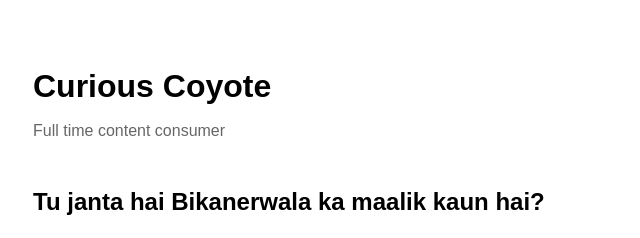
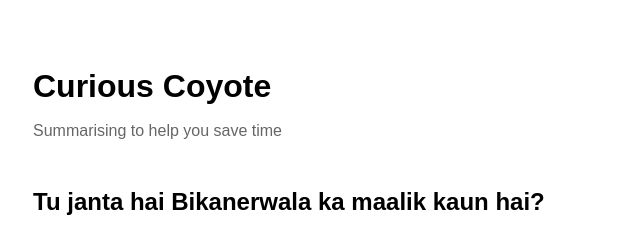
Before and after one commit to manirakesh20/curious-coyote, a plain HTML site: page Bikanerwala.html in a window 1280 px wide. Shown: the top 238 px of the page, 207-847 px from the left. Drawn offline with Linux system fonts and the light colour scheme.

Commit message:
Update Bikanerwala.html
- Changed subheader

```diff
--- a/Bikanerwala.html
+++ b/Bikanerwala.html
@@ -68,7 +68,7 @@
 <body>
     <header>
         <h1><a href="index.html" class="home-link">Curious Coyote</a></h1>
-        <div class="subtitle">Full time content consumer</div>
+        <div class="subtitle">Summarising to help you save time</div>
     </header>
 
     <main>
```
